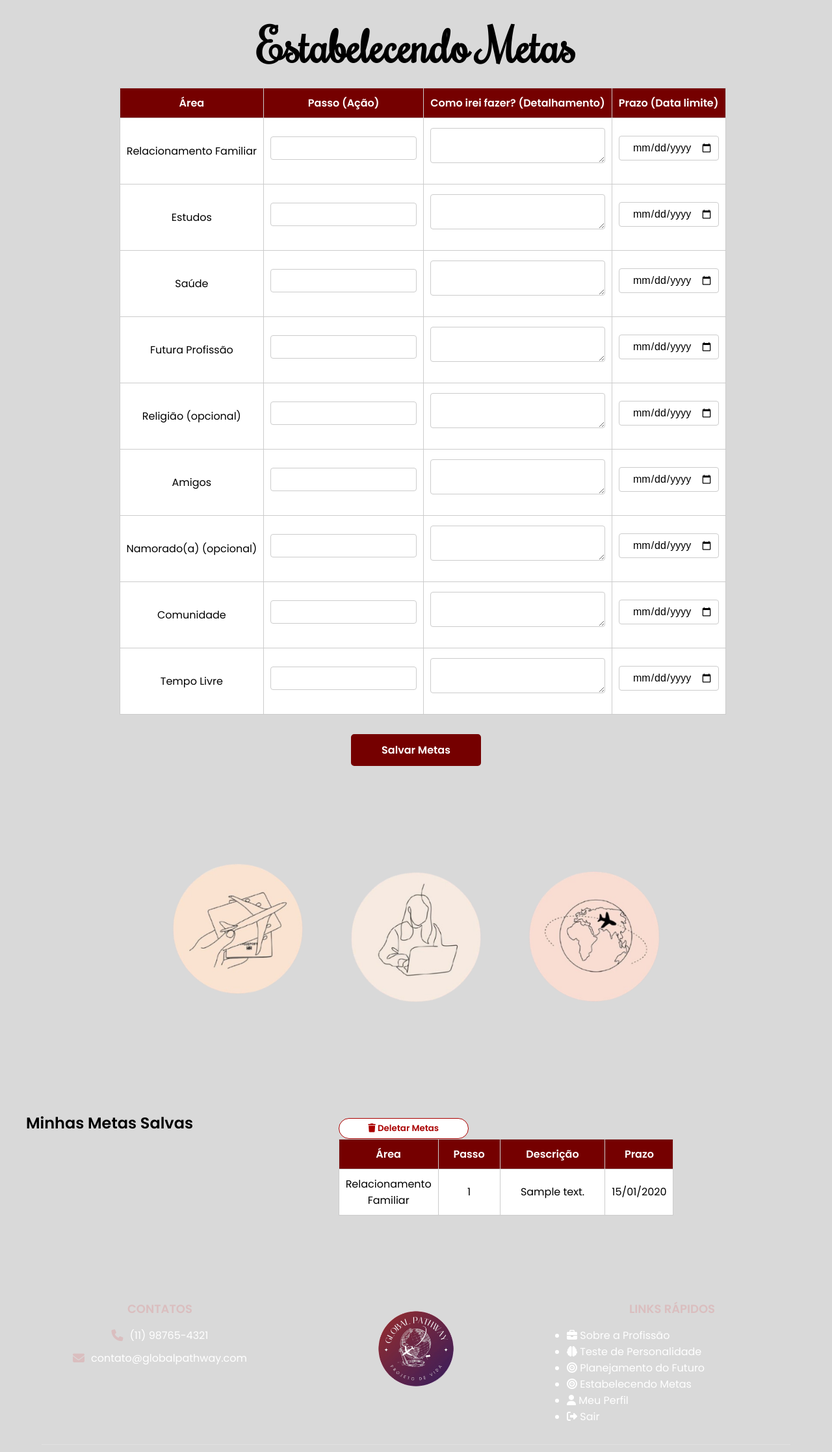
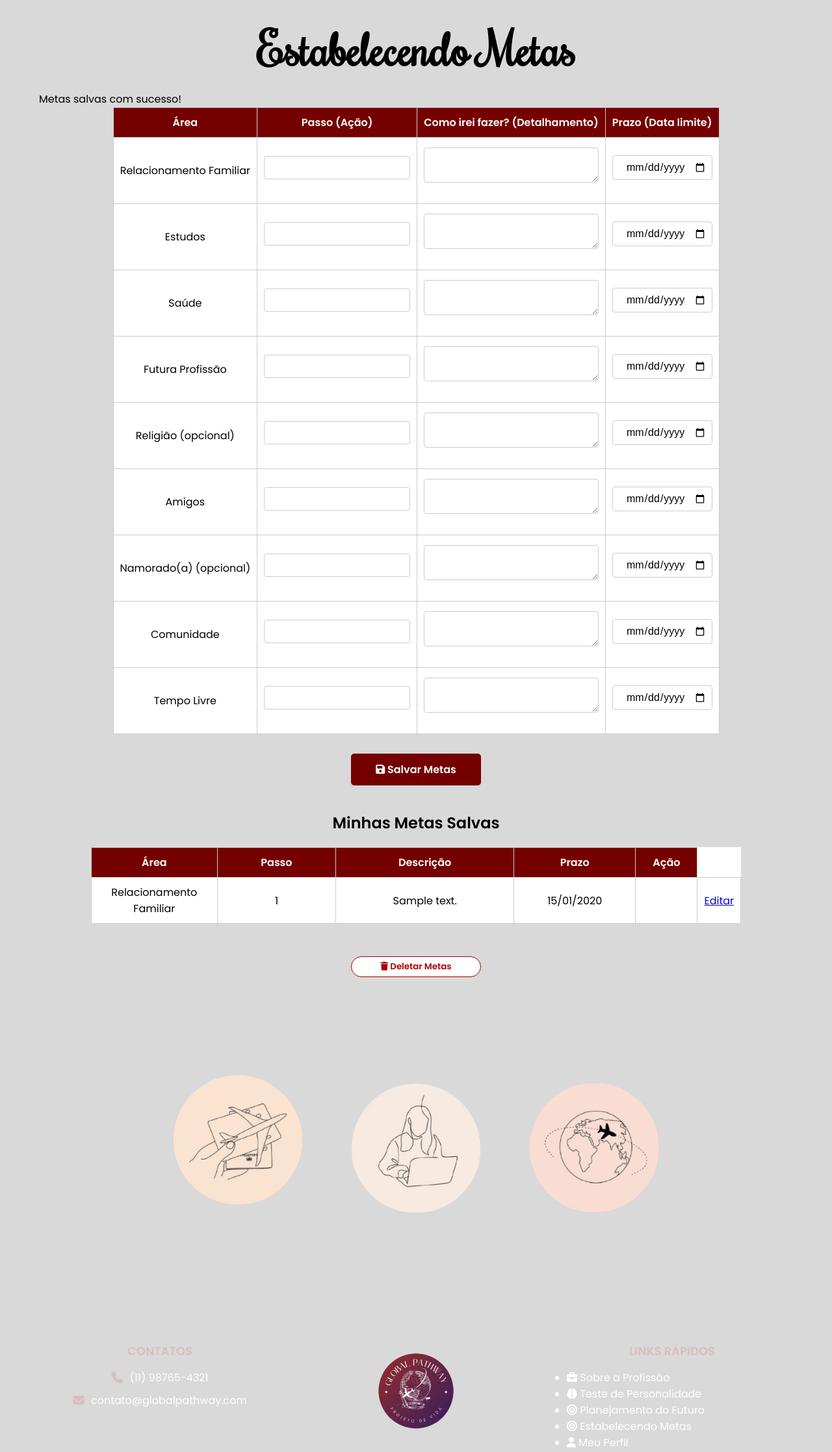
Before and after one commit to Annagoncalves01/relacoes_internacionais, a PHP site: page /View/metas.php in a window 1280 px wide. Shown: the part 100-2335 px from the top of the page at 65% size. Run offline with PHP 8.4, Linux system fonts and the light colour scheme; the visitor is signed in with stand-in values (Sample User, id 1); data comes from the database, SQL or seed files in the repository; tables that the repository leaves empty hold one stand-in row (values such as "Sample post"); some web fonts are replaced.

Commit message:
finalizando

```diff
--- a/Controller/PlanoController.php
+++ b/Controller/PlanoController.php
@@ -46,5 +46,16 @@ class PlanoAcaoController {
         $stmt = $this->pdo->prepare($sql);
         $stmt->execute(['user_id' => $userId]);
     }
+    public function buscarMetaPorId($id) {
+    $stmt = $this->pdo->prepare("SELECT * FROM plano_acao WHERE id = ?");
+    $stmt->execute([$id]);
+    return $stmt->fetch(PDO::FETCH_ASSOC);
+}
+
+public function atualizarMeta($id, $descricao, $passo, $prazo) {
+    $stmt = $this->pdo->prepare("UPDATE plano_acao SET descricao = ?, passo = ?, prazo = ? WHERE id = ?");
+    return $stmt->execute([$descricao, $passo, $prazo, $id]);
+}
+
 }
 ?>
--- a/Model/PlanoModel.php
+++ b/Model/PlanoModel.php
@@ -25,6 +25,13 @@ class PlanoAcaoModel {
             }
         }
     }
+public function buscarMetas($user_id) {
+    $sql = "SELECT id, area, passo, descricao, prazo FROM metas WHERE user_id = :user_id";
+    $stmt = $this->pdo->prepare($sql);
+    $stmt->bindParam(':user_id', $user_id, PDO::PARAM_INT);
+    $stmt->execute();
+    return $stmt->fetchAll(PDO::FETCH_ASSOC);
+}
 
     public function buscarMetasPorUsuario($user_id) {
         $sql = "SELECT area, passo, descricao, prazo FROM plano_acao WHERE user_id = :user_id ORDER BY created_at DESC";
--- a/View/metas.php
+++ b/View/metas.php
@@ -18,13 +18,15 @@ $foto_perfil = !empty($usuario['foto_perfil'])
 
 $planoacaoController = new PlanoAcaoController($pdo);
 
-// Deletar metas, se o botão for clicado
+// Deletar metas, se solicitado
 if ($_SERVER['REQUEST_METHOD'] === 'POST' && isset($_POST['deletar_metas'])) {
     $planoacaoController->deletarMetas($_SESSION['user_id']);
     header("Location: metas.php");
     exit();
 }
-if ($_SERVER['REQUEST_METHOD'] === 'POST') {
+
+// Salvar metas
+if ($_SERVER['REQUEST_METHOD'] === 'POST' && !isset($_POST['deletar_metas'])) {
     $planoacaoController->salvarMetas($_SESSION['user_id'], $_POST);
     $_SESSION['salvar_metas'] = true;
     header("Location: metas.php");
@@ -32,12 +34,8 @@ if ($_SERVER['REQUEST_METHOD'] === 'POST') {
 }
 
 $metasSalvas = $planoacaoController->buscarMetas($_SESSION['user_id']);
-$mensagemSucesso = false;
-
-if (isset($_SESSION['salvar_metas'])) {
-    $mensagemSucesso = true;
+$mensagemSucesso = isset($_SESSION['salvar_metas']);
 unset($_SESSION['salvar_metas']);
-}
 ?>
 
 <!DOCTYPE html>
@@ -75,10 +73,13 @@ if (isset($_SESSION['salvar_metas'])) {
   </div>
 </header>
 
-<br>
+<main>
   <h1 class="titulo-pagina">Estabelecendo Metas</h1>
-<div class="table-container">
-  <table class="table">
+
+  <?php if ($mensagemSucesso): ?>
+    <div class="mensagem-sucesso">Metas salvas com sucesso!</div>
+  <?php endif; ?>
+
   <div class="container">
     <form action="" method="post">
       <div class="table-responsive">
@@ -94,77 +95,82 @@ if (isset($_SESSION['salvar_metas'])) {
           <tbody>
             <?php
               $areas = [
-                        "Relacionamento Familiar",
-                        "Estudos",
-                        "Saúde",
-                        "Futura Profissão",
-                        "Religião (opcional)",
-                        "Amigos",
-                        "Namorado(a) (opcional)",
-                        "Comunidade",
-                        "Tempo Livre"
+                "Relacionamento Familiar", "Estudos", "Saúde", "Futura Profissão",
+                "Religião (opcional)", "Amigos", "Namorado(a) (opcional)",
+                "Comunidade", "Tempo Livre"
               ];
-                    foreach ($areas as $index => $area) {
-                        echo "<tr>";
-                        echo "<td>".htmlspecialchars($area)."</td>";
-                        echo "<td><input type='text' name='passo1[$index]' class='input-preenchidoo'></td>";
-                        echo "<td><textarea name='detalhamento[$index]' class='input-preenchidoo'></textarea></td>";
-                        echo "<td><input type='date' name='prazo[$index]' class='input-preenchidoo'></td>";
-                        echo "</tr>";
-                    }
-                    ?>
+              foreach ($areas as $index => $area): ?>
+              <tr>
+                <td><?= htmlspecialchars($area) ?></td>
+                <td><input type="text" name="passo1[<?= $index ?>]" class="input-preenchidoo"></td>
+                <td><textarea name="detalhamento[<?= $index ?>]" class="input-preenchidoo"></textarea></td>
+                <td><input type="date" name="prazo[<?= $index ?>]" class="input-preenchidoo"></td>
+              </tr>
+            <?php endforeach; ?>
           </tbody>
         </table>
       </div>
 
       <div class="form-group text-center">
-            <button type="submit" class="btn btn-primary">Salvar Metas</button>
+        <button type="submit" class="btn btn-primary">
+          <i class="fa-solid fa-floppy-disk"></i> Salvar Metas
+        </button>
       </div>
     </form>
   </div>
-<div style="text-align: center; margin-top: 40px;">
-  <img src="../img/passaporte.png" alt="Imagem 1" style="width: 250px; margin: 0 10px;">
-  <img src="../img/moça.png" alt="Imagem 2" style="width: 250px; margin: 0 10px;">
-  <img src="../img/mundo[.png" alt="Imagem 3" style="width: 250px; margin: 0 10px;">
-</div>
+
   <?php if (!empty($metasSalvas)): ?>
-    <div class="container" style="margin: 40px auto; max-width: 1200px;">
-        <h2 style="text-align: center; margin-bottom: 20px;">Minhas Metas Salvas</h2> <!-- Centralizado -->
-        <div class="table-responsive" style="margin: 0 auto; max-width: 1000px;">
-            <table class="table table-bordered align-middle" style="margin: 0 auto; width: 100%; text-align: center;">
+  <div class="container" style="display: flex; flex-direction: column; align-items: center; margin-top: 40px;">
+  <h2 style="text-align: center;">Minhas Metas Salvas</h2>
+  <div class="table-responsive" style="width: 100%; max-width: 1000px;">
+    <table class="table table-bordered align-middle" style="margin: 0 auto; text-align: center;">
+
           <thead>
             <tr>
-                        <th style="width: 25%;">Área</th>
+              <th style="width: 20%;">Área</th>
               <th style="width: 20%;">Passo</th>
-                        <th style="width: 35%;">Descrição</th>
+              <th style="width: 30%;">Descrição</th>
               <th style="width: 20%;">Prazo</th>
+              <th style="width: 10%;">Ação</th>
             </tr>
           </thead>
           <tbody>
+            <?php foreach ($metasSalvas as $meta): ?>
+              <tr>
+                <td><?= htmlspecialchars($meta['area']) ?></td>
+                <td><?= htmlspecialchars($meta['passo']) ?></td>
+                <td><?= htmlspecialchars($meta['descricao']) ?></td>
+                <td><?= htmlspecialchars(date('d/m/Y', strtotime($meta['prazo']))) ?></td>
+                <td>
+<td>
+    <a href="<?php echo isset($meta['id']) ? 'editar_meta.php?id=' . urlencode($meta['id']) : '#'; ?>" class="btn btn-warning">Editar</a>
+
+</td>
+
+
+                </td>
+              </tr>
+            <?php endforeach; ?>
+          </tbody>
+        </table>
+      </div>
+
       <form action="" method="post" style="text-align: center; margin-top: 20px;">
         <input type="hidden" name="deletar_metas" value="1">
         <button type="submit" class="btn btn-danger" onclick="return confirm('Tem certeza que deseja apagar todas as metas salvas?');">
           <i class="fa-solid fa-trash"></i> Deletar Metas
         </button>
       </form>
-
-                    <?php foreach ($metasSalvas as $meta): ?>
-                        <tr>
-                            <td><?= htmlspecialchars($meta['area']) ?></td>
-                            <td><?= htmlspecialchars($meta['passo']) ?></td>
-                            <td><?= htmlspecialchars($meta['descricao']) ?></td>
-                            <td><?= htmlspecialchars(date('d/m/Y', strtotime($meta['prazo']))) ?></td>
-                        </tr>
-                    <?php endforeach; ?>
-                </tbody>
-            </table>
-        </div>
     </div>
   <?php endif; ?>
 
+  <div style="text-align: center; margin-top: 40px;">
+    <img src="../img/passaporte.png" alt="Passaporte" style="width: 250px; margin: 0 10px;">
+    <img src="../img/moça.png" alt="Moça" style="width: 250px; margin: 0 10px;">
+<img src="../img/mundo[.png" alt="Mundo" style="width: 250px; margin: 0 10px;">
+  </div>
+</main>
 
-
-<br><br>
 <footer class="footer">
   <div class="footer-container">
     <div class="footer-col contatos">
@@ -191,6 +197,5 @@ if (isset($_SESSION['salvar_metas'])) {
     <p>&copy; <?= date("Y") ?> Global Pathway | Anna Clara Gonçalves. Todos os direitos reservados.</p>
   </div>
 </footer>
-
 </body>
 </html>
--- a/View/planejamento.php
+++ b/View/planejamento.php
@@ -169,7 +169,7 @@ $aspiracoes = 'Quero alcançar a realização profissional e pessoal, explorando
     </div>
 
     <div class="imagem-abaixo">
-      <img src="../img/imag.jpg" alt="Diplomacia">
+      <img src="../img/imag (1).jpg" alt="Diplomacia">
     </div>
 
     <div class="imagem-container">
--- a/View/style.css
+++ b/View/style.css
@@ -1628,8 +1628,8 @@ main {
 }
 
 .imagem-abaixo img {
-    width: 390px;
-    height: auto;
+    width: 380px;
+    height: 395px;
     border-radius: 80%; /* Borda redonda */
     border: 3px solid #a00; /* Cor da borda */
     display: block;
@@ -2030,3 +2030,15 @@ main {
 .mensagem-container h1 {
     margin-bottom: 20px;
 }
+.container {
+  display: flex;
+  justify-content: center;
+  flex-direction: column;
+  align-items: center;
+}
+
+.table-responsive {
+  width: 100%;
+  max-width: 1000px;
+  margin: 0 auto;
+}
```
Also changed, not shown: View/editar_meta.php (added, +64 -0 lines), View/teste.php (+11 -10 lines), img/imag (1).jpg (added), img/imag.jpg (deleted). Lines whose indentation alone changed are shown as unchanged.
